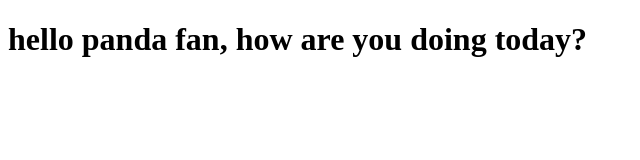
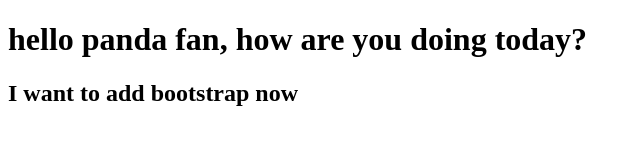
Before and after one commit to HmGit21/panda_commerce, a plain HTML site: page index.html in a window 1280 px wide. Shown: the whole page, without its empty margins (0-640 px from the left). Drawn offline with Linux system fonts and the light colour scheme.

Commit message:
Update index.html

```diff
--- a/index.html
+++ b/index.html
@@ -7,5 +7,6 @@
 </head>
 <body>
     <h1>hello panda fan, how are you doing today?</h1>
+    <h2>I want to add bootstrap now</h2>
 </body>
 </html>
```
